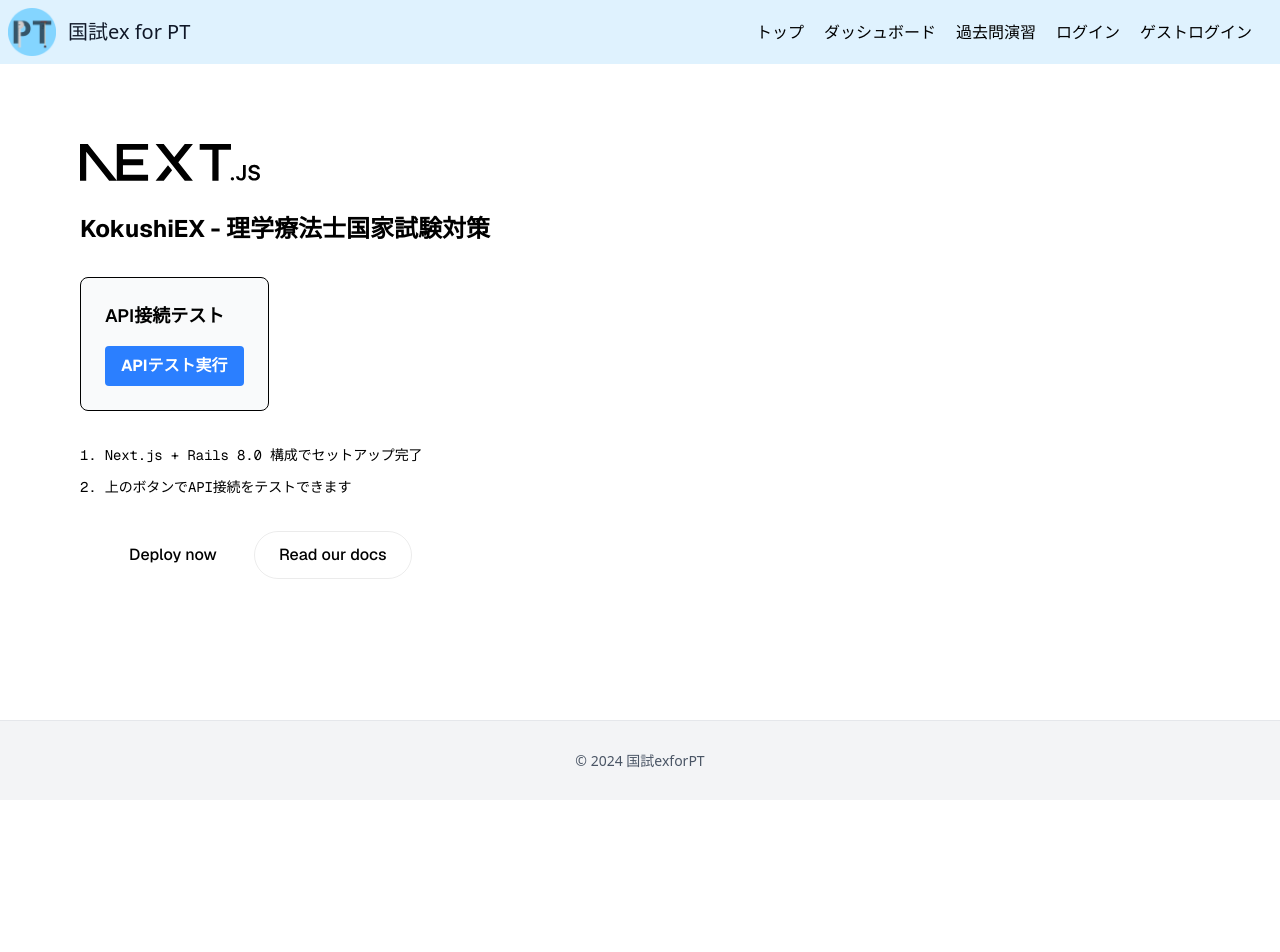
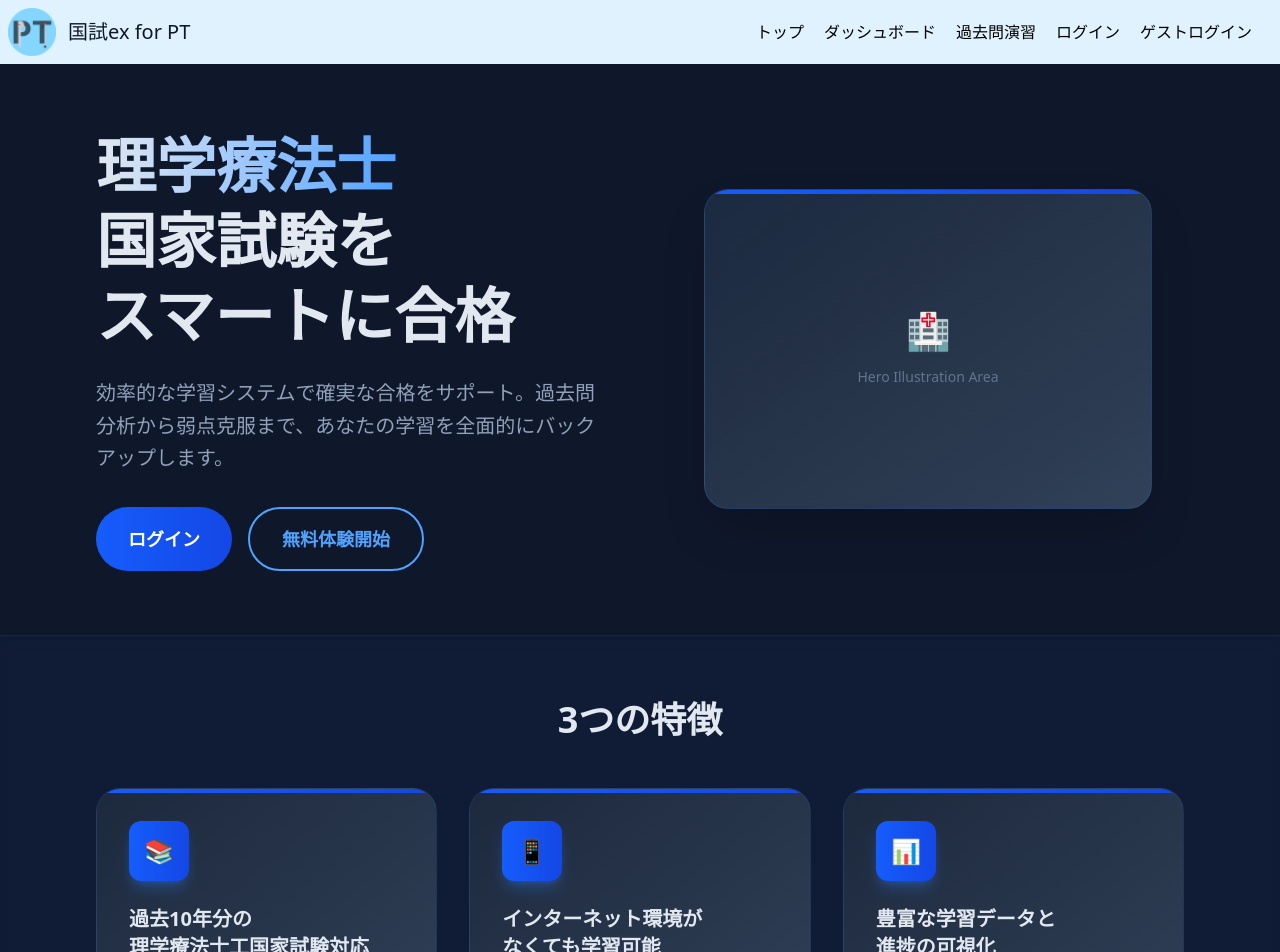
Before and after one commit to mitsuhisamogami/kokushiex_next, a Next.js app in the folder frontend/: page / in a window 1280 px wide. Shown: the top 952 px of the page. Before the commit the page ends 800 px from the top, so only its background shows below. Built offline with nearby package versions, Linux system fonts and the light colour scheme.

Commit message:
feat(ui): ダークテーマのヒーローセクションを実装

```diff
--- a/frontend/app/page.tsx
+++ b/frontend/app/page.tsx
@@ -1,57 +1,9 @@
-import Image from "next/image";
-import ApiTest from "../components/api-test";
+import HeroSection from "../components/home/HeroSection";
 
 export default function Home() {
   return (
-    <div className="p-8 sm:p-20 font-[family-name:var(--font-geist-sans)]">
-      <div className="flex flex-col gap-[32px] items-center sm:items-start">
-          <Image
-            className="dark:invert"
-            src="/next.svg"
-            alt="Next.js logo"
-            width={180}
-            height={38}
-            priority
-          />
-          <h1 className="text-2xl font-bold">KokushiEX - 理学療法士国家試験対策</h1>
-
-          <ApiTest />
-
-          <ol className="list-inside list-decimal text-sm/6 text-center sm:text-left font-[family-name:var(--font-geist-mono)]">
-            <li className="mb-2 tracking-[-.01em]">
-              Next.js + Rails 8.0 構成でセットアップ完了
-            </li>
-            <li className="tracking-[-.01em]">
-              上のボタンでAPI接続をテストできます
-            </li>
-          </ol>
-
-          <div className="flex gap-4 items-center flex-col sm:flex-row">
-            <a
-              className="rounded-full border border-solid border-transparent transition-colors flex items-center justify-center bg-foreground text-background gap-2 hover:bg-[#383838] dark:hover:bg-[#ccc] font-medium text-sm sm:text-base h-10 sm:h-12 px-4 sm:px-5 sm:w-auto"
-              href="https://vercel.com/new?utm_source=create-next-app&utm_medium=appdir-template-tw&utm_campaign=create-next-app"
-              target="_blank"
-              rel="noopener noreferrer"
-            >
-              <Image
-                className="dark:invert"
-                src="/vercel.svg"
-                alt="Vercel logomark"
-                width={20}
-                height={20}
-              />
-              Deploy now
-            </a>
-            <a
-              className="rounded-full border border-solid border-black/[.08] dark:border-white/[.145] transition-colors flex items-center justify-center hover:bg-[#f2f2f2] dark:hover:bg-[#1a1a1a] hover:border-transparent font-medium text-sm sm:text-base h-10 sm:h-12 px-4 sm:px-5 w-full sm:w-auto md:w-[158px]"
-              href="https://nextjs.org/docs?utm_source=create-next-app&utm_medium=appdir-template-tw&utm_campaign=create-next-app"
-              target="_blank"
-              rel="noopener noreferrer"
-            >
-              Read our docs
-            </a>
-        </div>
-      </div>
+    <div>
+      <HeroSection />
     </div>
   );
 }
--- /dev/null
+++ b/frontend/components/home/HeroSection.tsx
@@ -0,0 +1,121 @@
+export default function HeroSection() {
+  return (
+    <div className="bg-slate-900 text-slate-200 min-h-screen">
+      {/* Hero Section */}
+      <section className="max-w-6xl mx-auto px-8 py-16 grid grid-cols-1 lg:grid-cols-2 gap-16 items-center">
+        {/* Hero Content */}
+        <div className="hero-content">
+          <h1 className="text-5xl lg:text-6xl font-bold leading-tight mb-6">
+            <span className="bg-gradient-to-r from-slate-200 to-blue-400 bg-clip-text text-transparent">
+              理学療法士
+            </span>
+            <br />
+            国家試験を
+            <br />
+            スマートに合格
+          </h1>
+
+          <p className="text-xl text-slate-400 mb-8 leading-relaxed">
+            効率的な学習システムで確実な合格をサポート。過去問分析から弱点克服まで、あなたの学習を全面的にバックアップします。
+          </p>
+
+          <div className="flex flex-col sm:flex-row gap-4">
+            <button className="group relative bg-gradient-to-r from-blue-600 to-blue-700 text-white px-8 py-4 rounded-full text-lg font-semibold transition-all duration-300 hover:-translate-y-1 hover:shadow-xl hover:shadow-blue-500/25 overflow-hidden">
+              <span className="relative z-10">ログイン</span>
+              <div className="absolute inset-0 bg-gradient-to-r from-transparent via-white/20 to-transparent -translate-x-full group-hover:translate-x-full transition-transform duration-500"></div>
+            </button>
+
+            <button className="bg-transparent text-blue-400 border-2 border-blue-400 px-8 py-4 rounded-full text-lg font-semibold transition-all duration-300 hover:bg-blue-400/10 hover:-translate-y-1">
+              無料体験開始
+            </button>
+          </div>
+        </div>
+
+        {/* Hero Illustration */}
+        <div className="hero-image flex justify-center items-center">
+          <div className="relative w-full max-w-md h-80 bg-gradient-to-br from-slate-800 to-slate-700 rounded-3xl flex items-center justify-center overflow-hidden border border-blue-500/20 shadow-2xl">
+            {/* Top accent line */}
+            <div className="absolute top-0 left-0 right-0 h-1 bg-gradient-to-r from-blue-600 to-blue-700"></div>
+
+            {/* Animated background pattern */}
+            <div className="absolute inset-0 opacity-20">
+              <div className="absolute inset-0 bg-gradient-to-br from-blue-500/10 via-transparent to-blue-500/5"></div>
+              <div className="absolute top-0 left-0 w-full h-full bg-repeat opacity-30 animate-pulse"></div>
+            </div>
+
+            {/* Placeholder for illustration - currently empty as requested */}
+            <div className="relative z-10 w-full h-full p-8 flex items-center justify-center">
+              <div className="text-slate-500 text-center">
+                <div className="text-4xl mb-4">🏥</div>
+                <div className="text-sm">Hero Illustration Area</div>
+              </div>
+            </div>
+          </div>
+        </div>
+      </section>
+
+      {/* Features Section */}
+      <section className="bg-blue-500/5 backdrop-blur-sm border-t border-blue-500/10 py-16">
+        <div className="max-w-6xl mx-auto px-8">
+          <h2 className="text-4xl font-bold text-center mb-12 text-slate-200">
+            3つの特徴
+          </h2>
+
+          <div className="grid grid-cols-1 md:grid-cols-3 gap-8">
+            {/* Feature 1 */}
+            <div className="group bg-gradient-to-br from-slate-800 to-slate-700 p-8 rounded-3xl border border-blue-500/10 transition-all duration-300 hover:-translate-y-2 hover:shadow-xl hover:shadow-blue-500/10 hover:border-blue-500/30 relative overflow-hidden">
+              <div className="absolute top-0 left-0 right-0 h-1 bg-gradient-to-r from-blue-600 to-blue-700"></div>
+
+              <div className="w-15 h-15 bg-gradient-to-r from-blue-600 to-blue-700 rounded-xl flex items-center justify-center text-2xl mb-6 shadow-lg shadow-blue-500/30">
+                📚
+              </div>
+
+              <h3 className="text-xl font-semibold mb-4 text-slate-200">
+                過去10年分の<br />理学療法士工国家試験対応
+              </h3>
+
+              <p className="text-slate-400 leading-relaxed">
+                豊富な過去問データベースで実戦的な学習が可能
+              </p>
+            </div>
+
+            {/* Feature 2 */}
+            <div className="group bg-gradient-to-br from-slate-800 to-slate-700 p-8 rounded-3xl border border-blue-500/10 transition-all duration-300 hover:-translate-y-2 hover:shadow-xl hover:shadow-blue-500/10 hover:border-blue-500/30 relative overflow-hidden">
+              <div className="absolute top-0 left-0 right-0 h-1 bg-gradient-to-r from-blue-600 to-blue-700"></div>
+
+              <div className="w-15 h-15 bg-gradient-to-r from-blue-600 to-blue-700 rounded-xl flex items-center justify-center text-2xl mb-6 shadow-lg shadow-blue-500/30">
+                📱
+              </div>
+
+              <h3 className="text-xl font-semibold mb-4 text-slate-200">
+                インターネット環境が<br />なくても学習可能
+              </h3>
+
+              <p className="text-slate-400 leading-relaxed">
+                オフライン機能で場所を選ばず学習を継続
+              </p>
+            </div>
+
+            {/* Feature 3 */}
+            <div className="group bg-gradient-to-br from-slate-800 to-slate-700 p-8 rounded-3xl border border-blue-500/10 transition-all duration-300 hover:-translate-y-2 hover:shadow-xl hover:shadow-blue-500/10 hover:border-blue-500/30 relative overflow-hidden">
+              <div className="absolute top-0 left-0 right-0 h-1 bg-gradient-to-r from-blue-600 to-blue-700"></div>
+
+              <div className="w-15 h-15 bg-gradient-to-r from-blue-600 to-blue-700 rounded-xl flex items-center justify-center text-2xl mb-6 shadow-lg shadow-blue-500/30">
+                📊
+              </div>
+
+              <h3 className="text-xl font-semibold mb-4 text-slate-200">
+                豊富な学習データと<br />進捗の可視化
+              </h3>
+
+              <p className="text-slate-400 leading-relaxed">
+                詳細な分析データで効率的な学習戦略を立案
+              </p>
+            </div>
+          </div>
+        </div>
+      </section>
+
+    </div>
+  );
+}
```
